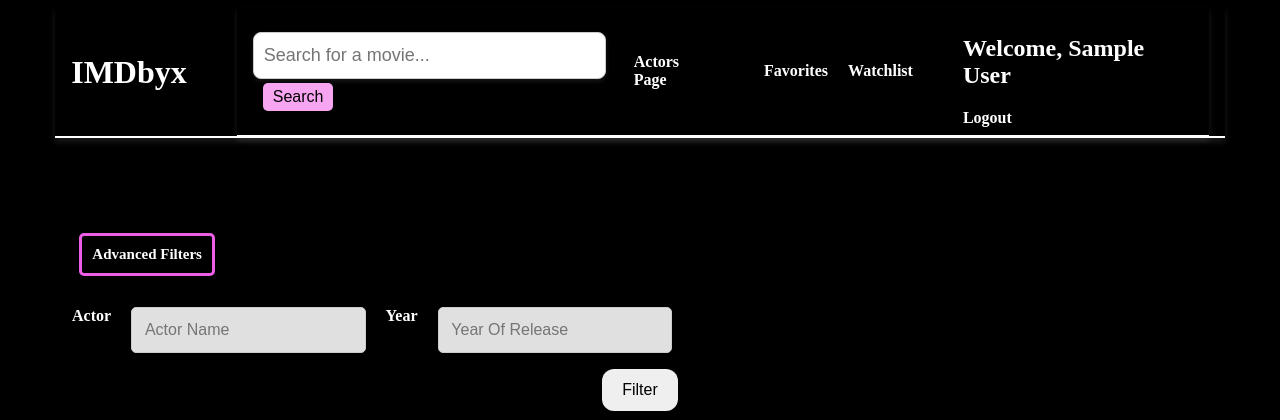
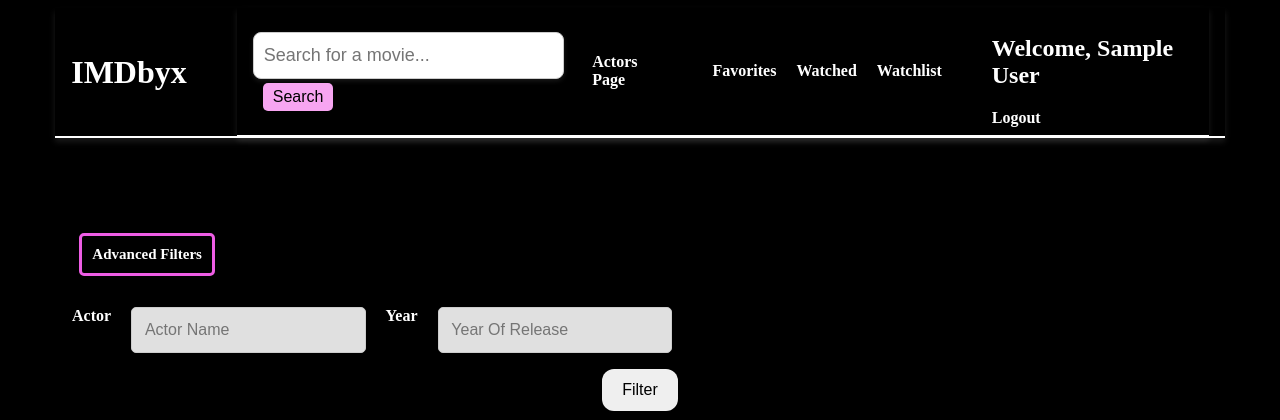
Before and after one commit to camila-vasconcelos-byx/IMDbyx, a Django app: page /api/ in a window 1280 px wide. Shown: the top 420 px of the page. Run offline with Django 5.2, Linux system fonts and the light colour scheme; the visitor is signed in with stand-in values (Sample User, id 1); data that the repository does not hold is empty.

Commit message:
Adicionar lista de filmes assistidos + pequeno ajuste no css do header

```diff
--- a/IMDbyx/static/IMDbyx/pagination.css
+++ b/IMDbyx/static/IMDbyx/pagination.css
@@ -7,8 +7,8 @@
     position: relative;
     height: 100px;
     width: 100%;
-    background: linear-gradient(rgba(0, 0, 0, 0.5), rgba(0, 0, 0, 0.5)),
-      url("https://images.pexels.com/photos/247431/pexels-photo-247431.jpeg?auto=compress&cs=tinysrgb&dpr=2&h=650&w=940");
+    background: linear-gradient(rgba(0, 0, 0, 0.5), rgba(0, 0, 0, 0.5));
+      /* url("https://images.pexels.com/photos/247431/pexels-photo-247431.jpeg?auto=compress&cs=tinysrgb&dpr=2&h=650&w=940"); */
     background-size: cover;
     background-position: center;
     display: flex;
--- a/IMDbyx/static/IMDbyx/teste.css
+++ b/IMDbyx/static/IMDbyx/teste.css
@@ -92,3 +92,8 @@
     display: flex;
     gap: 20px;
 }
+
+.login-area {
+    display: flex;
+    gap: 20px;
+}
--- a/IMDbyx/templates/IMDbyx/includes/header.html
+++ b/IMDbyx/templates/IMDbyx/includes/header.html
@@ -35,6 +35,7 @@
         <div class='user-info'>
             {% if user.is_authenticated %}
             <a href="{% url 'view-favorites' %}">Favorites</a>
+            <a href="{% url 'view-watched' %}">Watched</a>
             <a href="{% url 'view-watchlist' %}">Watchlist</a>
             {% endif %}
 
@@ -44,8 +45,10 @@
             <h2>Welcome, {{user.name}} </h2>
             <a href="{% url 'logout-user' %}">Logout</a>
             {% else %}
-            <a href="{% url 'user-login' %}">Login</a>
-            <a href="{% url 'create-user' %}">Create Account</a>
+            <div class='login-area'>
+                <a href="{% url 'user-login' %}">Login</a>
+                <a href="{% url 'create-user' %}">Create Account</a>
+            </div>
             {% endif %}
         </div>
     </nav>
--- a/IMDbyx/urls.py
+++ b/IMDbyx/urls.py
@@ -19,4 +19,7 @@
     path('actor-details/<id>', views.actor_details, name='actor-details'),
     path('search-actors', views.search_actors, name='search-actors'),
     path('set-choice/<str:choice>', views.set_page_choice, name='set-choice'),
+     path('add-to-watched/<id>', views.add_to_watched, name='add-to-watched'),
+    path('view-watched', views.view_watched, name='view-watched'),
+    path('remove-from-watched/<id>', views.remove_watched, name='remove-from-watched'),
 ]
--- a/IMDbyx/views.py
+++ b/IMDbyx/views.py
@@ -122,7 +122,7 @@
 def list_movies(request):
     movies = Movie.objects.all().order_by('-popularity')
     paginator = PageNumberPagination()
-    paginator.page_size = 24
+    paginator.page_size = 30
     result = paginator.paginate_queryset(movies, request)
     serializer = MovieSerializer(result, many=True)
 
@@ -144,7 +144,7 @@
     actors = Actor.objects.all()
 
     paginator = PageNumberPagination()
-    paginator.page_size = 24
+    paginator.page_size = 30
     result = paginator.paginate_queryset(actors, request)
     serializer = ActorSerializer(result, many=True)
 
@@ -178,16 +178,19 @@
     user = request.user
     is_favorite = False
     is_watchlist = False
+    is_watched = False
 
     if user.is_authenticated:
         is_favorite = user.favorite_movies.filter(id=id).exists()
         is_watchlist = user.watch_list.filter(id=id).exists()
+        is_watched = user.watched_movies.filter(id=id).exists()
 
     return render(request, 'IMDbyx/movie_details.html', {
         'movie': serializer.data,
         'year': year,
         'is_favorite': is_favorite,
-        'is_watchlist': is_watchlist
+        'is_watchlist': is_watchlist,
+        'is_watched': is_watched,
     })
 
 @api_view(['GET'])
@@ -215,7 +218,7 @@
         return redirect('list-movies')
 
     paginator = PageNumberPagination()
-    paginator.page_size = 24
+    paginator.page_size = 30
     result = paginator.paginate_queryset(movies, request)
     serializer = MovieSerializer(result, many=True)
 
@@ -246,7 +249,7 @@
         messages.success(request, (f'{len(movies)} results were found for the search "{movie_name}"!'))
 
     paginator = PageNumberPagination()
-    paginator.page_size = 24
+    paginator.page_size = 30
     result = paginator.paginate_queryset(movies, request)
     serializer = MovieSerializer(result, many=True)
 
@@ -270,8 +273,13 @@
         user.favorite_movies.add(movie)
         messages.success(request, ('Movie added to favorites!'))
 
+    if not user.watched_movies.filter(id=id).exists():
+        user.watched_movies.add(movie)
+        messages.success(request, ('Movie added to Watched Movies!'))
+
     if user.watch_list.filter(id=id).exists():
-        return remove_watchlist(request, id)
+        user.watch_list.remove(movie)
+        messages.success(request, ('Movie removed from WatchList.'))
 
     return redirect('movie-details', id=id)
 
@@ -283,7 +291,7 @@
     movies = user.favorite_movies.all()
 
     paginator = PageNumberPagination()
-    paginator.page_size = 24
+    paginator.page_size = 30
     result = paginator.paginate_queryset(movies, request)
     serializer = MovieSerializer(result, many=True)
 
@@ -318,6 +326,9 @@
         user.watch_list.add(movie)
         messages.success(request, ('Movie added to WatchList!'))
 
+    if user.watched_movies.filter(id=id).exists():
+        remove_watched_logic(request, movie)
+
     return redirect('movie-details', id=id)
 
 @login_required
@@ -328,7 +339,7 @@
     movies = user.watch_list.all()
 
     paginator = PageNumberPagination()
-    paginator.page_size = 24
+    paginator.page_size = 30
     result = paginator.paginate_queryset(movies, request)
     serializer = MovieSerializer(result, many=True)
 
@@ -381,7 +392,7 @@
         messages.success(request, (f'{len(actors)} results were found for the search "{actor_name}"!'))
 
     paginator = PageNumberPagination()
-    paginator.page_size = 24
+    paginator.page_size = 30
     result = paginator.paginate_queryset(actors, request)
     serializer = ActorSerializer(result, many=True)
 
@@ -398,3 +409,68 @@
     if choice == 'actors':
         return redirect('list-actors')
     return redirect('list-movies')
+
+@login_required
+@api_view(['POST', 'GET'])
+def add_to_watched(request, id):
+    movie = get_object_or_404(Movie, id=id)
+    user = request.user
+
+    if user.watched_movies.filter(id = id).exists():
+        messages.success(request, ('This movie has already been added to your Watched Movies!'))
+    else:
+        user.watched_movies.add(movie)
+        messages.success(request, ('Movie added to Watched Movies!'))
+
+    if user.watch_list.filter(id=id).exists():
+        user.watch_list.remove(movie)
+        messages.success(request, ('Movie removed from WatchList.'))
+
+    return redirect('movie-details', id=id)
+
+@login_required
+@api_view(['GET'])
+def view_watched(request):
+    user = request.user
+
+    movies = user.watched_movies.all()
+
+    paginator = PageNumberPagination()
+    paginator.page_size = 30
+    result = paginator.paginate_queryset(movies, request)
+    serializer = MovieSerializer(result, many=True)
+
+    sentence = f"{user.name}'s Watched Movies"
+
+    return render(request, 'IMDbyx/favorite_movies.html', {
+            'movies': serializer.data,
+            'sentence': sentence,
+            'page': paginator.page.number,
+            'total_pages': paginator.page.paginator.num_pages,
+        })
+
+@login_required
+@api_view(['POST', 'GET'])
+def remove_watched(request, id):
+    user = request.user
+    movie = get_object_or_404(Movie, id=id)
+    user.watched_movies.remove(movie)
+
+    messages.success(request, ('Movie removed from Watched Movies.'))
+
+    if user.favorite_movies.filter(id=id).exists():
+        user.favorite_movies.remove(movie)
+        messages.success(request, ('Movie removed from favorites.'))
+
+
+    return redirect('movie-details', id=id)
+
+def remove_watched_logic(request, movie):
+    user = request.user
+    user.watched_movies.remove(movie)
+
+    messages.success(request, ('Movie removed from Watched Movies.'))
+
+    if user.favorite_movies.filter(id=id).exists():
+        user.favorite_movies.remove(movie)
+        messages.success(request, ('Movie removed from favorites.'))
```
Also changed, not shown: IMDbyx/templates/IMDbyx/movie_details.html (+25 -7 lines).
